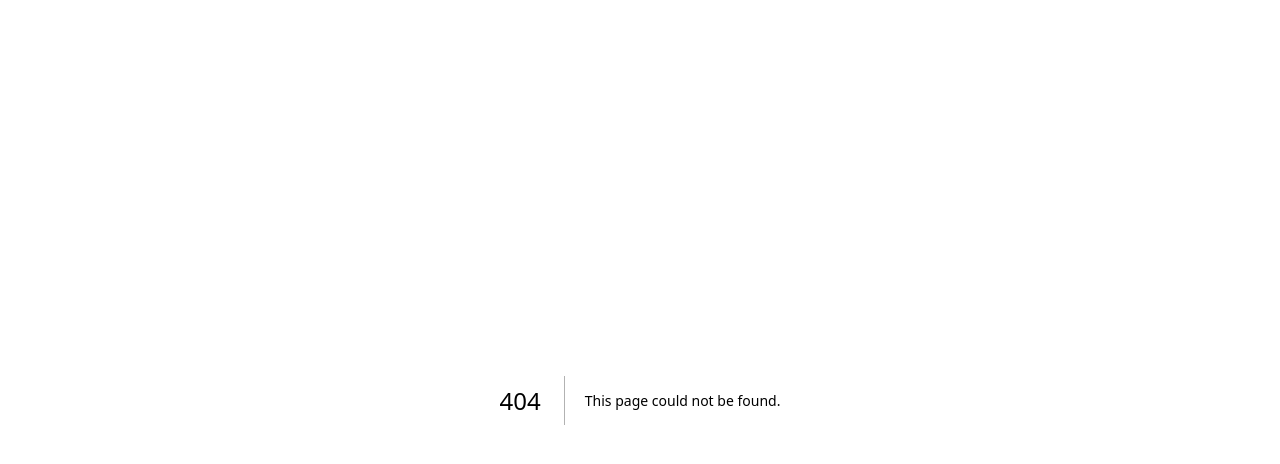
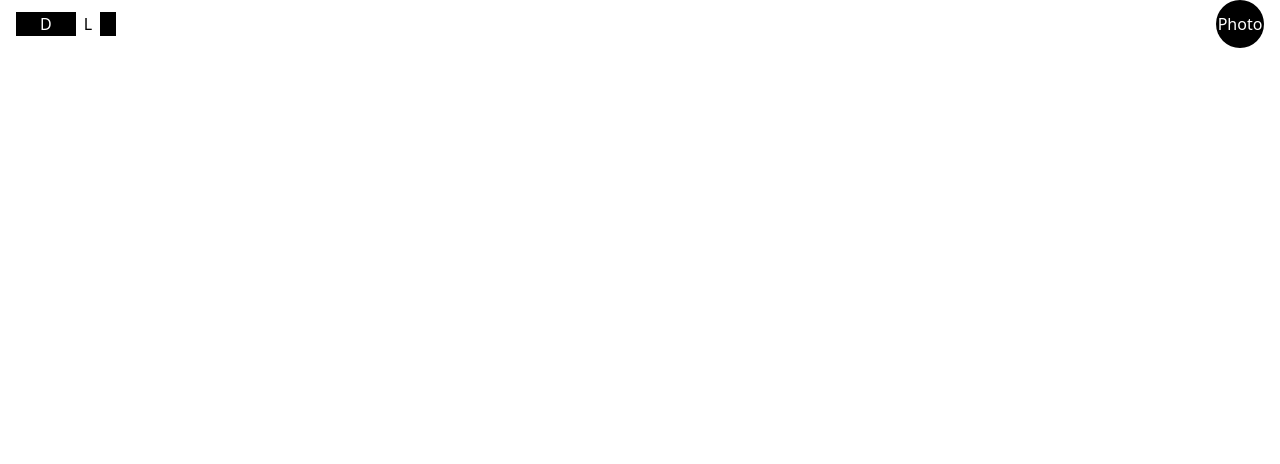
Before and after one commit to RizatdinovNail/Full-Stack-To-Do-App, a Next.js app in the folder frontend/: page /pages/navbar in a window 1280 px wide. Before the commit this address had no page. Shown: the top 464 px of the page. Built offline with nearby package versions, Linux system fonts and the light colour scheme.

Commit message:
feat(frontend): Added a navbar layout

```diff
--- a/frontend/app/globals.css
+++ b/frontend/app/globals.css
@@ -2,10 +2,3 @@
 @utility no-scrollbar {
   @apply [scrollbar-width:none] [&::-webkit-scrollbar]:hidden;
 }
-body {
-  background: black;
-}
-
-button {
-  cursor: pointer;
-}
--- a/frontend/app/layout.tsx
+++ b/frontend/app/layout.tsx
@@ -1,6 +1,7 @@
 import type { Metadata } from "next";
 import { Geist, Geist_Mono } from "next/font/google";
 import "./globals.css";
+import NavBar from "./pages/navbar/page";
 
 const geistSans = Geist({
   variable: "--font-geist-sans",
--- a/frontend/app/page.tsx
+++ b/frontend/app/page.tsx
@@ -4,13 +4,14 @@ import { useState } from "react";
 import Login from "./pages/login/page";
 import Register from "./pages/register/page";
 import MainPage from "./pages/main/page";
+import NavBar from "./pages/navbar/page";
 
 export default function Home() {
   const [activeView, setActiveView] = useState("login"); // or "register"
 
   return (
-    <main className="flex w-full justify-around h-screen items-center">
-      <div className="w-105 h-228 border relative bg-white text-black px-4.5 py-20 rounded-3xl flex justify-center">
+    <main className="flex w-full justify-around items-center pt-1 max-[430px]:pt-0 max-[430px]:bg-white bg-black h-screen max-[430px]:h-auto">
+      <div className="w-105 h-228 border relative bg-white text-black px-4.5 py-20 rounded-3xl flex justify-center max-[430px]:w-full max-[430px]:h-auto max-[430px]:rounded-none max-[430px]:border-none">
         {activeView === "login" && (
           <Login
             switchView={(reg = true) => {
@@ -18,6 +19,11 @@ export default function Home() {
               else setActiveView("mainPage");
             }}
           />
+        )}
+        {activeView !== "login" && activeView !== "register" && (
+          <div className="absolute top-4 w-full">
+            <NavBar />
+          </div>
         )}
         {activeView === "register" && (
           <Register
@@ -30,7 +36,7 @@ export default function Home() {
           <MainPage switchView={() => setActiveView("login")} />
         )}
       </div>
-      <div className="text-white">
+      <div className="text-white lg:block hidden">
         For better experience switch to phone mod or scan this QR code
       </div>
     </main>
--- a/frontend/app/pages/main/page.tsx
+++ b/frontend/app/pages/main/page.tsx
@@ -168,7 +168,7 @@ export default function MainPage({ switchView }: mainPageProps) {
   return (
     <div className="flex flex-col gap-4 w-full">
       <h1 className="text-[42px] text-center">Add your Todo</h1>
-      <div className="flex flex-col gap-12 h-screen">
+      <div className="flex flex-col gap-12">
         <section className="flex flex-col gap-2">
           <article className="bg-black flex justify-between p-2 gap-2">
             <input
--- /dev/null
+++ b/frontend/app/pages/navbar/page.tsx
@@ -0,0 +1,59 @@
+"use client";
+
+import { useState } from "react";
+
+export default function NavBar() {
+  const [theme, setTheme] = useState("Light");
+  const [navSection, setOpenNavSection] = useState(false);
+
+  const links = [
+    {
+      name: "Profile",
+    },
+    {
+      name: "Log out",
+    },
+  ];
+
+  return (
+    <nav className="flex justify-between px-4 items-center">
+      <div>
+        <button className="bg-black flex gap-4 text-white px-4">
+          <span
+            className={`${theme === "Dark" ? "bg-white text-black" : "bg-black text-white"} px-2 cursor-pointer`}
+            onClick={() => setTheme("Dark")}
+          >
+            D
+          </span>
+          <span
+            className={`${theme === "Light" ? "bg-white text-black" : "bg-black text-white"} px-2 cursor-pointer`}
+            onClick={() => setTheme("Light")}
+          >
+            L
+          </span>
+        </button>
+      </div>
+      <div
+        className="bg-black text-white w-12 h-12 rounded-[50%] text-center flex justify-center items-center cursor-pointer relative"
+        onClick={() => setOpenNavSection((prev) => !prev)}
+      >
+        <p>Photo</p>
+        <section
+          className={`absolute bg-black ${navSection ? "block" : "hidden"} top-14 w-32 right-0`}
+        >
+          <ul className="flex flex-col p-2 gap-2">
+            {links.map((l) => (
+              <li
+                key={l.name}
+                className="flex items-center gap-4 cursor-pointer"
+              >
+                <span className="w-4 h-4 bg-white"></span>
+                {l.name}
+              </li>
+            ))}
+          </ul>
+        </section>
+      </div>
+    </nav>
+  );
+}
```
Also changed, not shown: frontend/app/pages/profile/page.tsx (added).
